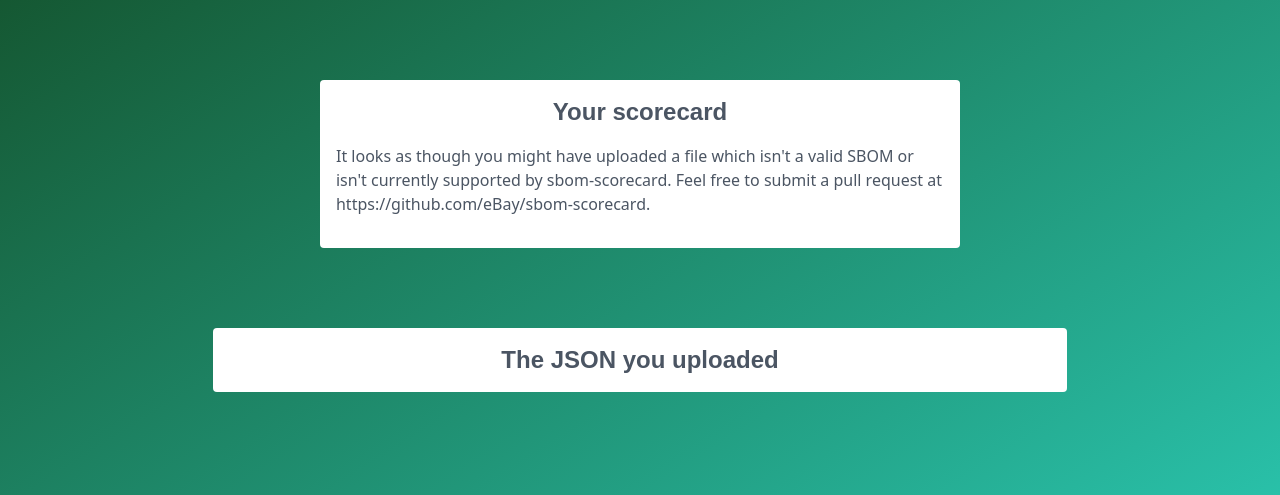
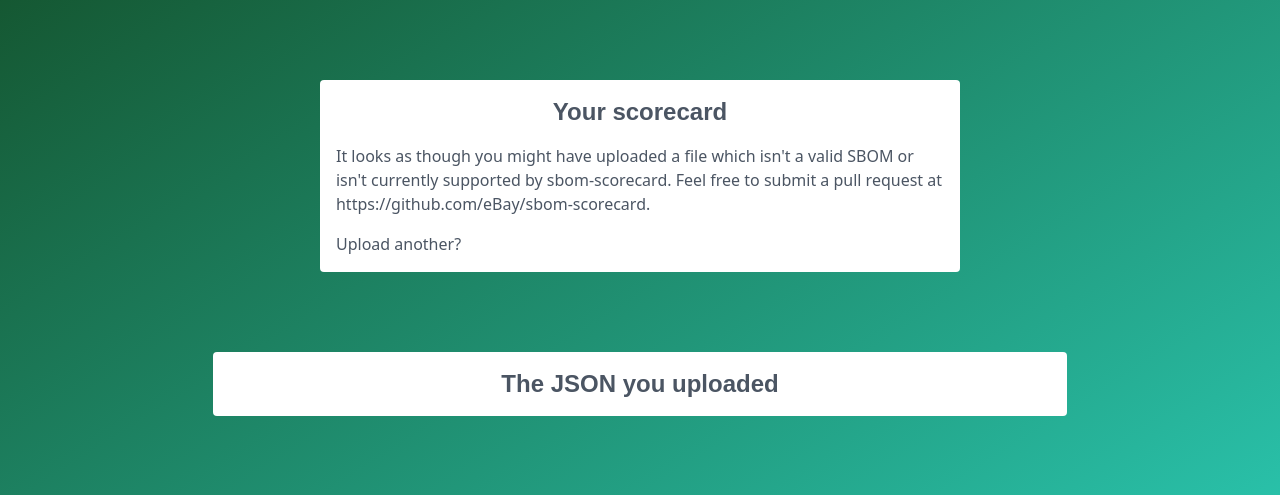
Before and after one commit to ericaabrahms/sbom-scorecard-website, a Flask app: template templates/scorecard.html in a window 1280 px wide. Shown: the part 60-555 px from the top of the page. Run offline with Flask 2, Linux system fonts and the light colour scheme; the template is opened without the code that fills it, so the values that code supplies are empty; style sheets or scripts are compiled from the project's sources; some web fonts are replaced.

Commit message:
allow for uploading again if the first fails.

```diff
--- a/templates/scorecard.html
+++ b/templates/scorecard.html
@@ -23,6 +23,8 @@
     {% else %}
     <p class="py-4">It looks as though you might have uploaded a file which isn't a valid SBOM or isn't currently supported by sbom-scorecard. Feel free to submit a pull request at <a href="https://github.com/eBay/sbom-scorecard" class="dark:text-gray-200">https://github.com/eBay/sbom-scorecard</a>.</p>
     {% endif %}
+
+    <p><a href="/">Upload another?</a></p>
   </div>
 </div>
 
```
